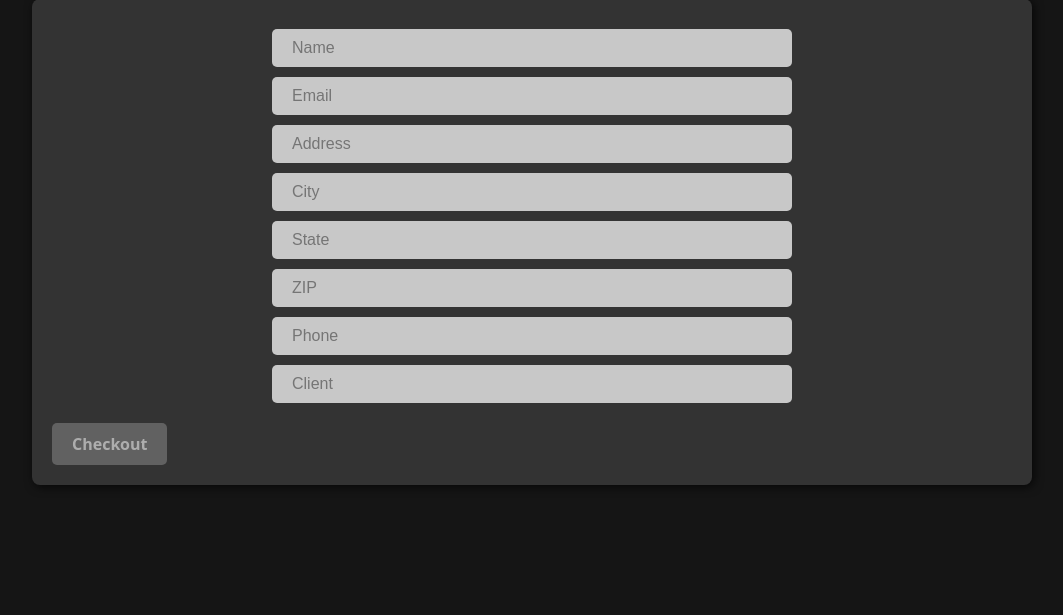
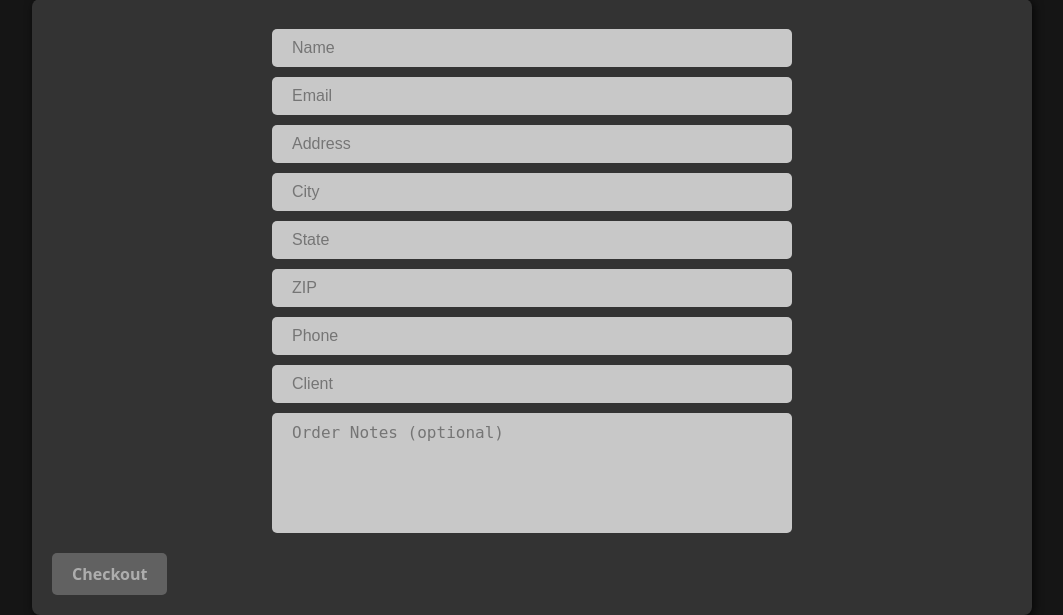
Before and after one commit to ATcorebio/WebSupplyOrderApp, a Flask app: page /cart in a window 1280 px wide. Shown: the part 270-885 px from the top of the page, without its empty margins (108-1171 px from the left). Before the commit the page ends 755 px from the top, so only its background shows below. Run offline with Flask 3, Linux system fonts and the light colour scheme.

Commit message:
Add files via upload

```diff
--- a/app.py
+++ b/app.py
@@ -72,6 +72,7 @@ def submit_order():
     order_data = request.get_json()
     customer_info = order_data.get('customer', {})
     ordered_items = order_data.get('items', [])
+    order_notes = customer_info.get('orderNotes', '')  # Get order notes
     timestamp = datetime.now().isoformat()  # Use ISO-8601 format for Power Automate
 
     # Concatenate full address for order logging
@@ -117,6 +118,7 @@ def submit_order():
             "zipstandard": customer.zipstandard,
             "phone": customer.phone,
             "client": customer.client,
+            "orderNotes": order_notes,  # Include order notes
         },
         "items": [
             {
--- a/static/app.js
+++ b/static/app.js
@@ -152,6 +152,9 @@ function checkout(event) {
   if (checkoutButton.disabled) return; // Prevent further action if already disabled
   checkoutButton.disabled = true;
 
+  // Collect data from form inputs
+  const orderNotes = document.getElementById("orderNotes").value; // Capture the notes field
+
   const orderData = {
     customer: {
       name: document.getElementById("customerName").value,
@@ -162,6 +165,7 @@ function checkout(event) {
       zipstandard: document.getElementById("customerZip").value,
       phone: document.getElementById("customerPhone").value,
       client: document.getElementById("customerClient").value,
+      orderNotes: orderNotes, // Include order notes
     },
     items: cart.map((item) => ({
       title: item.title,
--- a/static/styles.css
+++ b/static/styles.css
@@ -241,6 +241,20 @@ input[type="tel"] {
   display: block; /* Ensure centered alignment */
 }
 
+/* Specific style for textarea (Order Notes field) */
+textarea {
+  width: 50%;
+  padding: 10px 20px; /* Consistent padding */
+  margin: 10px auto; /* Center alignment */
+  border: 0px solid rgba(166, 166, 166, 1);
+  border-radius: 5px;
+  background-color: rgba(200, 200, 200, 1);
+  font-size: 16px;
+  display: block; /* Ensure centered alignment */
+  resize: none; /* Prevent resizing */
+  height: 100px; /* Taller height specific for the textarea */
+}
+
 /* General text styles */
 p,
 label {
--- a/templates/cart.html
+++ b/templates/cart.html
@@ -76,6 +76,13 @@
         placeholder="Client"
         required
       />
+      <textarea
+        id="orderNotes"
+        name="orderNotes"
+        placeholder="Order Notes (optional)"
+        class="form-input"
+        rows="4"
+      ></textarea>
       <button type="submit" id="checkout-btn" disabled>Checkout</button>
     </form>
 
```
Also changed, not shown: instance/orders.db, orders.db.
